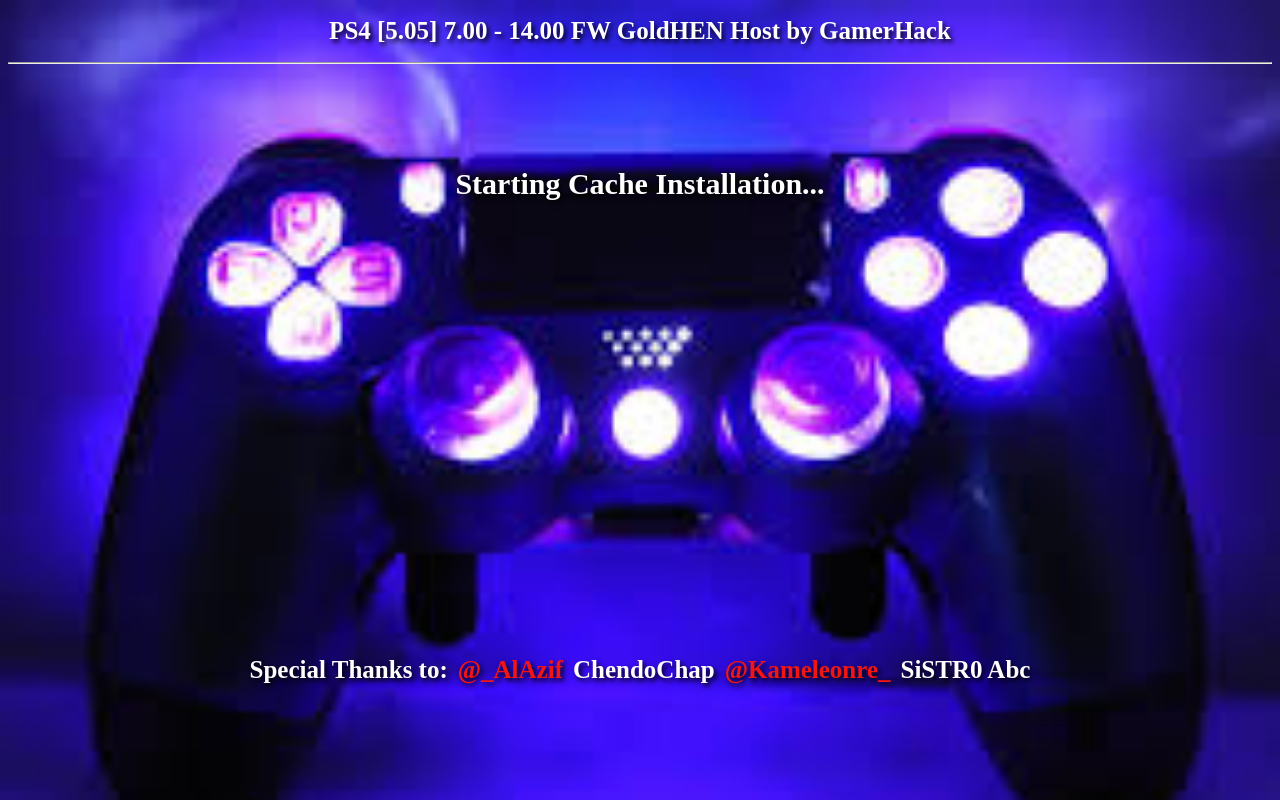
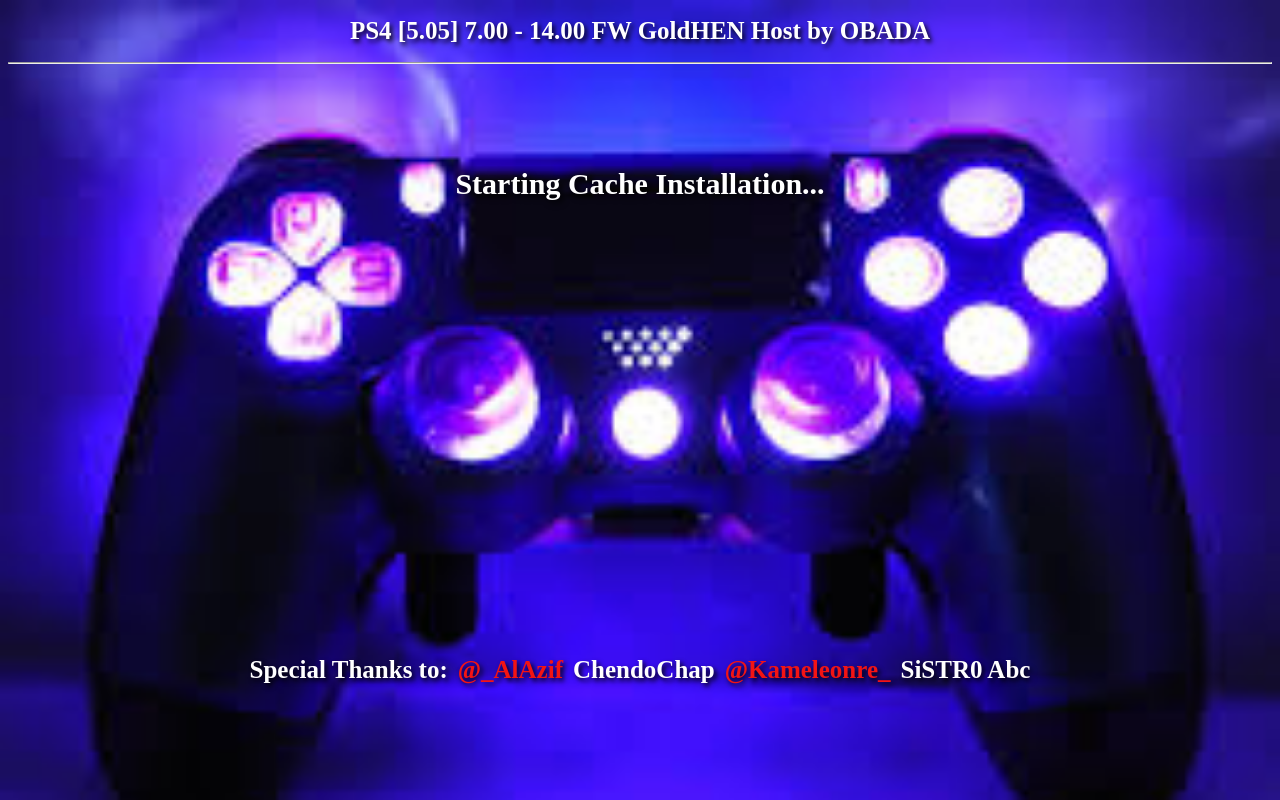
Before and after one commit to 3bodli/Hosts, a plain HTML site: page 1300/cache900.html in a window 1280 px wide. Drawn offline with Linux system fonts and the light colour scheme.

Commit message:
Update cache900.html
Signed-off-by: 3bodli <obada.k8ol2@gmail.com>

```diff
--- a/1300/cache900.html
+++ b/1300/cache900.html
@@ -1,7 +1,7 @@
 <!DOCTYPE html>
 <html manifest="900.manifest">
 <head>
-<title>PS4 [5.05] 7.00 - 14.00 FW GoldHEN Host by GamerHack</title>
+<title>PS4 [5.05] 7.00 - 14.00 FW GoldHEN Host by OBADA</title>
 <link rel="stylesheet" href="../style.css">
 </head>
 <body>
@@ -14,7 +14,7 @@ window.applicationCache.oncached=function(e){DisplayCacheProgress();};
 window.applicationCache.onupdateready=function(e){DisplayCacheProgress();};
 window.applicationCache.onerror=function(e){window.msgs.innerHTML="Error Installing Cache! - Clear and Re-Open Your Browser ...";};
 </script>
-<h1>PS4 [5.05] 7.00 - 14.00 FW GoldHEN Host by GamerHack</h1>
+<h1>PS4 [5.05] 7.00 - 14.00 FW GoldHEN Host by OBADA</h1>
 <hr>
 <br>
 <h1 id=msgs style="font-size: 30px;margin-top: 77px;margin-bottom: 455px;">Starting Cache Installation...</h1>
```
